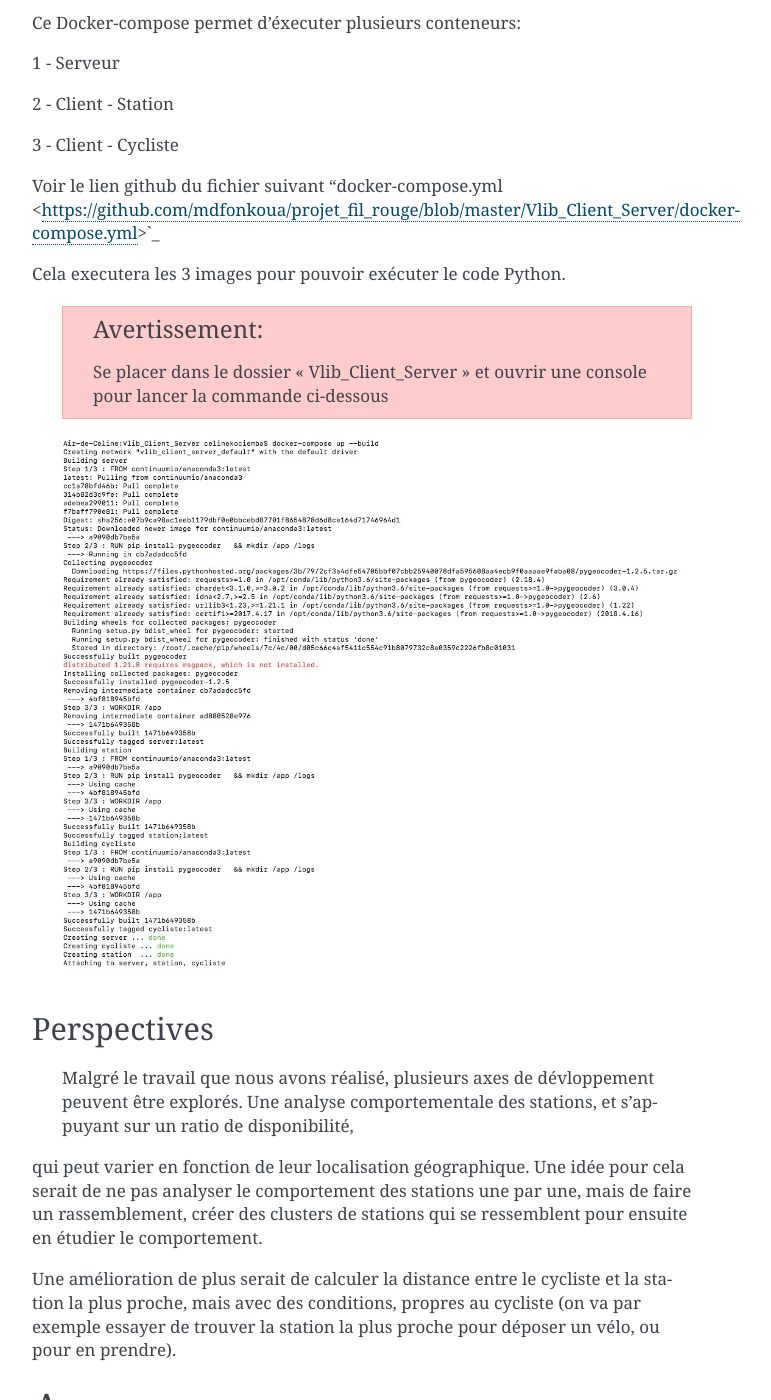
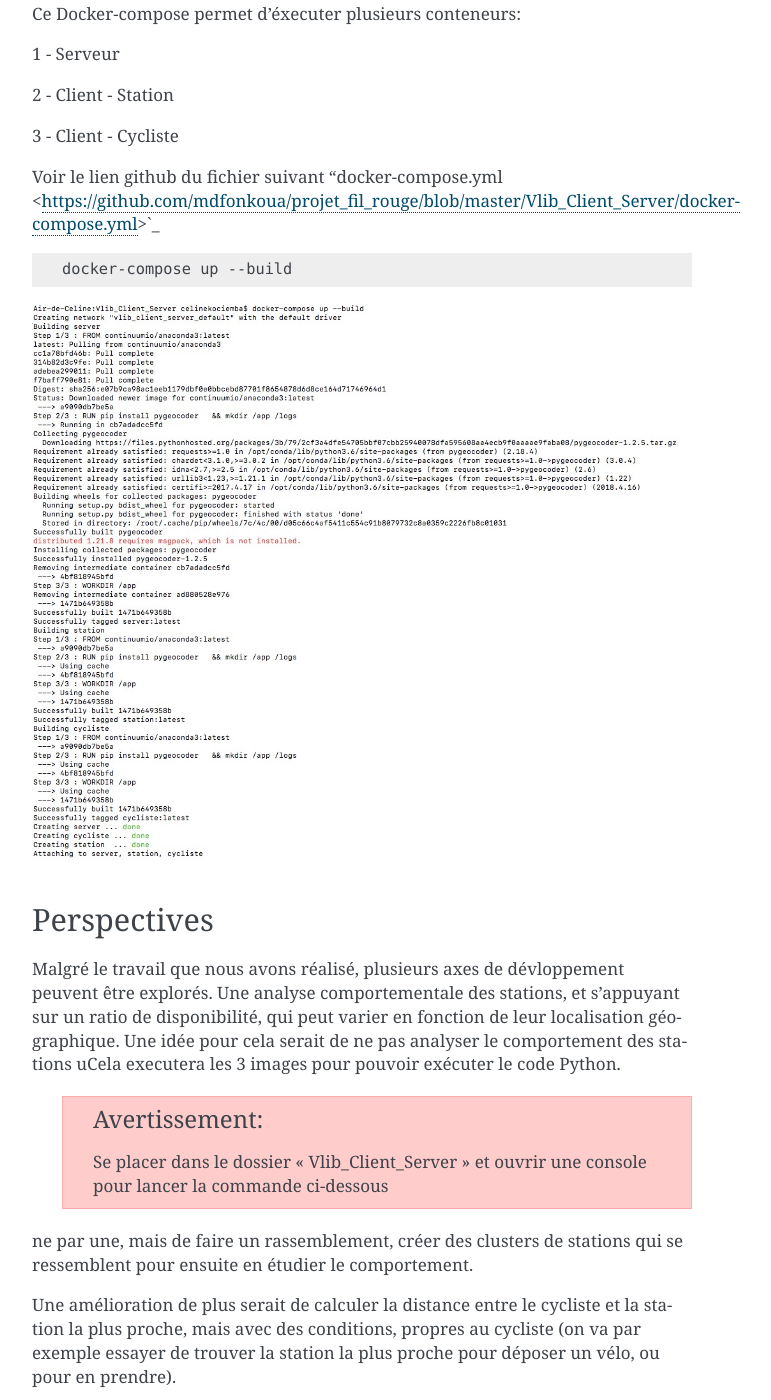
Before and after one commit to mdfonkoua/projet_fil_rouge, a Sphinx documentation site: the page built from Documentation_Sphinx/source/index.rst, in a window 1280 px wide and 1400 px high, scrolled down 8609 px. Shown: the whole window, without its empty margins (388-1159 px from the left). Built offline with Sphinx 7.4.7, drawn with Linux system fonts in a browser that asks for light colours; some of the changed lines change nothing that is shown.

Commit message:
mise a jour

```diff
--- a/Documentation_Sphinx/source/index.rst
+++ b/Documentation_Sphinx/source/index.rst
@@ -201,7 +201,7 @@
 
 
 Mise en place architecture "Client-Serveur"
-===========================================
+###########################################
 
 On définit un Client - Serveur, un mode de communication à travers un réseau entre plusieurs programmes :
 l'un, qualifié de client, envoie des requêtes ; l'autre ou les autres, qualifiés de serveurs, attendent
@@ -264,7 +264,7 @@
 
 
 Dockerisation
-=============
+#############
 
 Docker est une plate-forme permettant  de développer, déployer et exécuter des applications avec des conteneurs.
 
@@ -341,11 +341,12 @@
 
 Voir le lien github du fichier suivant 'docker-compose.yml <https://github.com/mdfonkoua/projet_fil_rouge/blob/master/Vlib_Client_Server/docker-compose.yml>`_
 
-Cela executera les 3 images pour pouvoir exécuter le code Python.
 
-	.. warning::
-			Se placer dans le dossier "Vlib_Client_Server" et ouvrir une console pour lancer la commande ci-dessous
-	.. image:: ./image/docker-compose.JPG
+.. code-block:: bash
+
+  docker-compose up --build
+
+.. image:: ./image/docker-compose.JPG
 
 
 
@@ -353,9 +354,13 @@
 Perspectives
 ############
 
-	Malgré le travail que nous avons réalisé, plusieurs axes de dévloppement peuvent être explorés. Une analyse comportementale des stations, et s'appuyant sur un ratio de disponibilité,
+Malgré le travail que nous avons réalisé, plusieurs axes de dévloppement peuvent être explorés. Une analyse comportementale des stations, et s'appuyant sur un ratio de disponibilité,
 qui peut varier en fonction de leur localisation géographique. Une idée pour cela serait de ne pas analyser le comportement
-des stations une par une, mais de faire un rassemblement, créer des clusters de stations qui se ressemblent pour
+des stations uCela executera les 3 images pour pouvoir exécuter le code Python.
+
+	.. warning::
+			Se placer dans le dossier "Vlib_Client_Server" et ouvrir une console pour lancer la commande ci-dessous
+ne par une, mais de faire un rassemblement, créer des clusters de stations qui se ressemblent pour
 ensuite en étudier le comportement.
 
 Une amélioration de plus serait de calculer la distance entre le cycliste et la station la plus proche, mais avec des conditions, propres
@@ -367,7 +372,7 @@
 
 .. toctree::
    :maxdepth: 2
-   :caption: :
+   :caption: Documentation:
 
    aide
    doc_classe_Server
```
Also changed, not shown: 5 other files.
